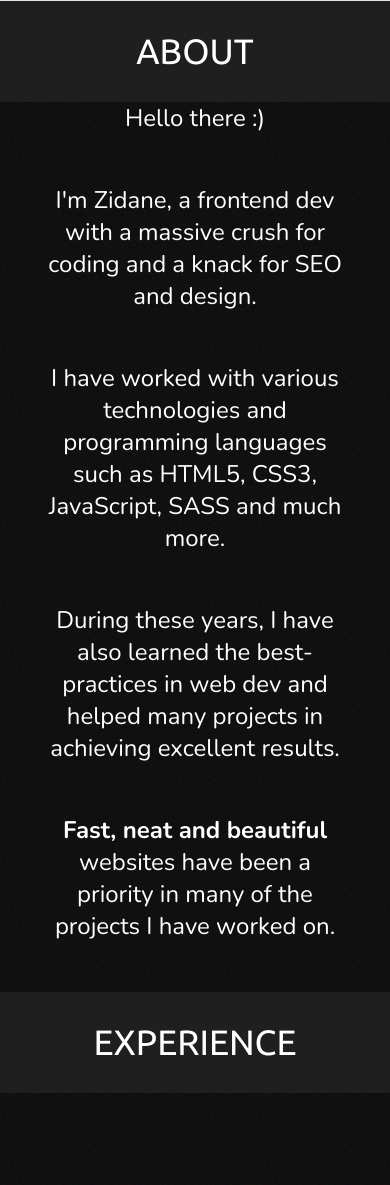
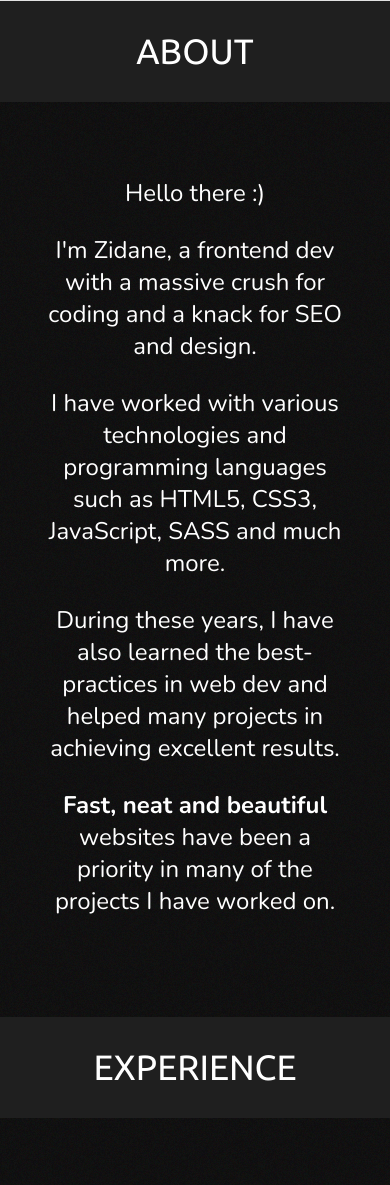
Before and after one commit to zidanefst/zidanefst.com, a PHP site: page / in a window 390 px wide. Shown: the part 843-2028 px from the top of the page. Run offline with PHP 8.4, Linux system fonts and the light colour scheme; style sheets or scripts are compiled from the project's sources; some libraries are stand-ins or nearby versions.

Commit message:
solved about issue on mobile and tablet breakpoint

```diff
--- a/css/responsive.css
+++ b/css/responsive.css
@@ -57,7 +57,6 @@
   #about .grid {
     grid-template-columns: 1fr;
     width: auto;
-    margin: 0 auto;
   }
   #about .grid img {
     border: 5px solid #fff;
@@ -66,7 +65,7 @@
   #about p {
     width: 80%;
     margin: 0 auto;
-    padding: 0px 0px 50px 0px;
+    padding: 0px 0px 25px 0px;
     text-align: center;
     font-size: 24px;
   }
--- a/scss/responsive.scss
+++ b/scss/responsive.scss
@@ -69,7 +69,6 @@
     .grid {
       grid-template-columns: 1fr;
       width: auto;
-      margin: 0 auto;
 
       img {
         border: 5px solid #fff;
@@ -80,7 +79,7 @@
     p {
       width: 80%;
       margin: 0 auto;
-      padding: 0px 0px 50px 0px;
+      padding: 0px 0px 25px 0px;
       text-align: center;
       font-size: 24px;
     }
```
Also changed, not shown: 1 other file.
